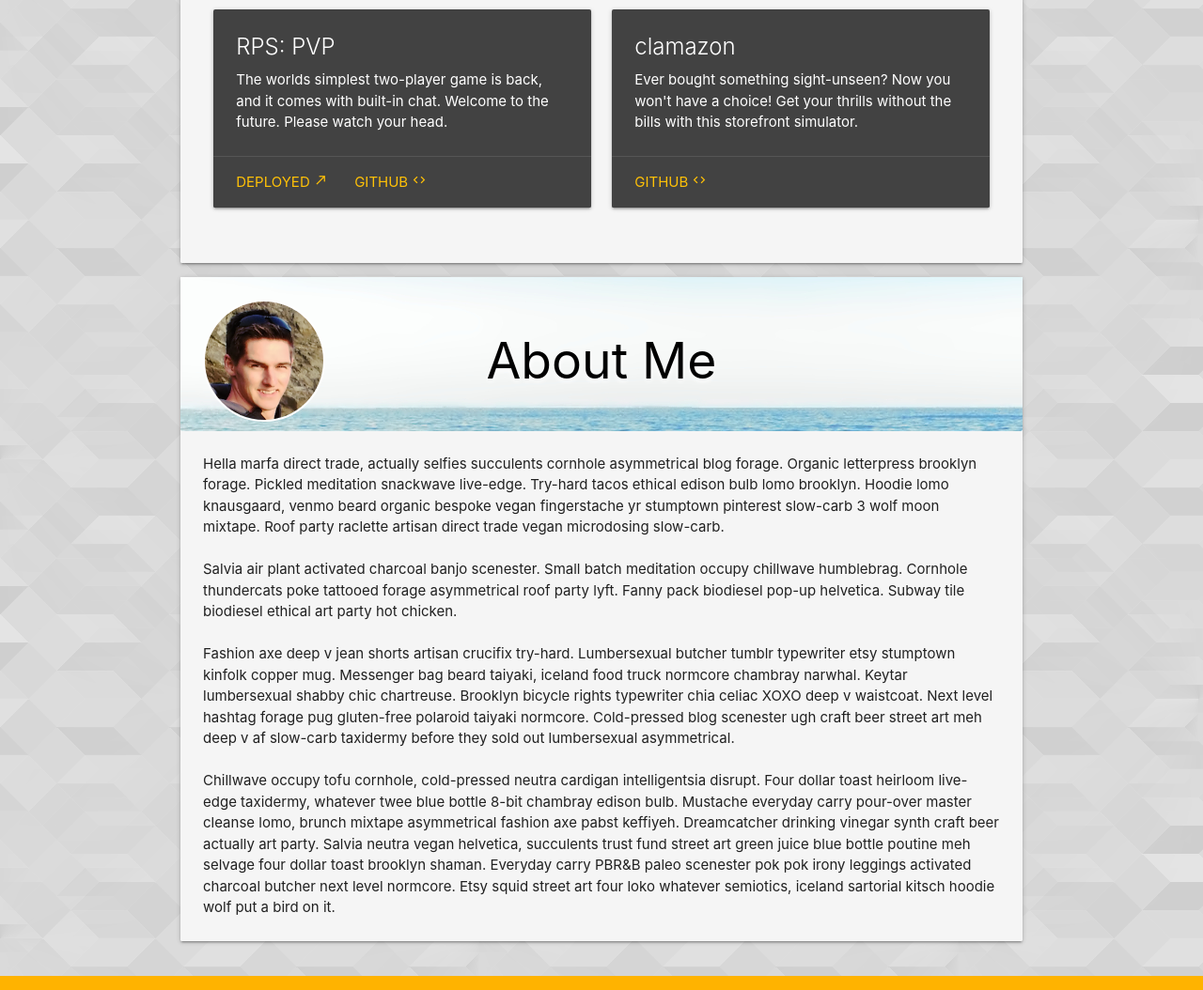
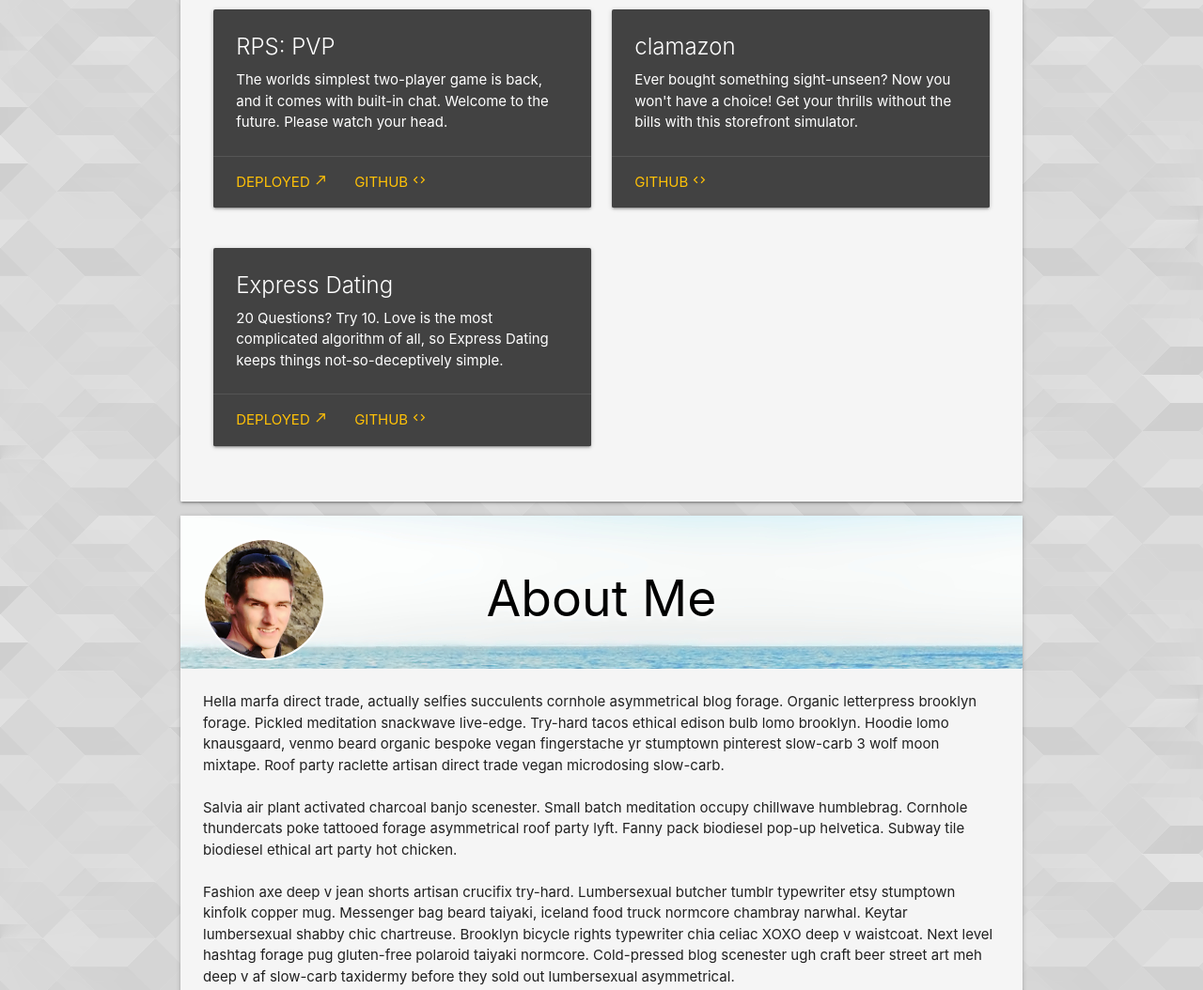
Before and after one commit to kkoeckritz/portfolio_v2, a plain HTML site: page index.html in a window 1280 px wide. Shown: the part 786-1840 px from the top of the page at 94% size. Drawn offline with Linux system fonts and the light colour scheme.

Commit message:
add Express Dating

```diff
--- a/index.html
+++ b/index.html
@@ -166,7 +166,22 @@
 						</div>
 					</div>
 				</div>
-
+				<div class="row">
+					<div class="col s12 m6">
+						<div class="card grey darken-3 hoverable">
+							<div class="card-content white-text">
+								<span class="card-title">Express Dating</span>
+								<p>20 Questions? Try 10. Love is the most complicated algorithm of all, so Express Dating keeps things
+									not-so-deceptively simple.
+								</p>
+							</div>
+							<div class="card-action">
+								<a href="https://express-dating.herokuapp.com/" target="_blank" class="amber-text darken-2">Deployed <i class="material-icons tiny">call_made</i></a>
+								<a href="https://github.com/kkoeckritz/RPS-Multiplayer/" target="_blank" class="amber-text darken-2">GitHub <i class="material-icons tiny">code</i></a>
+							</div>
+						</div>
+					</div>
+				</div>
 			</div>
 		</div>
 
```
